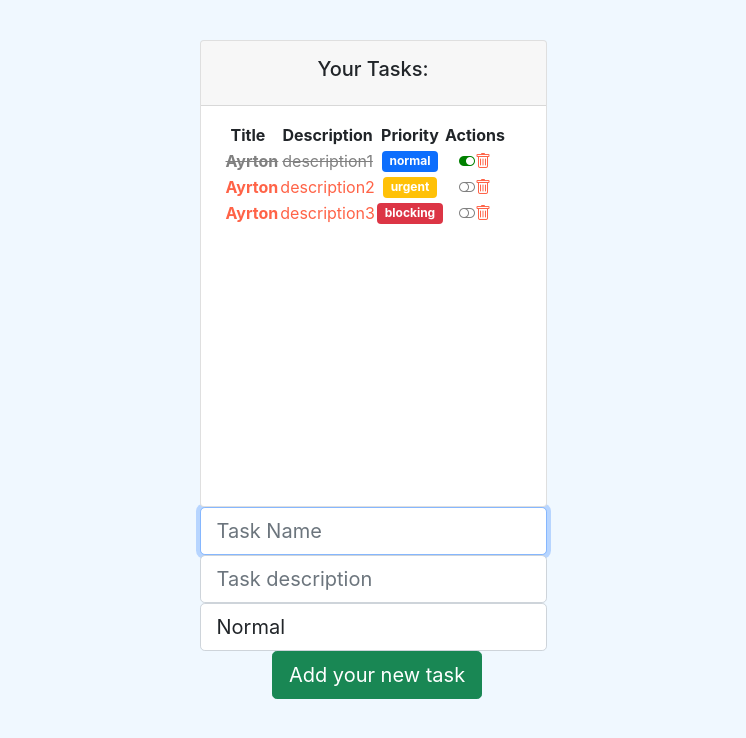
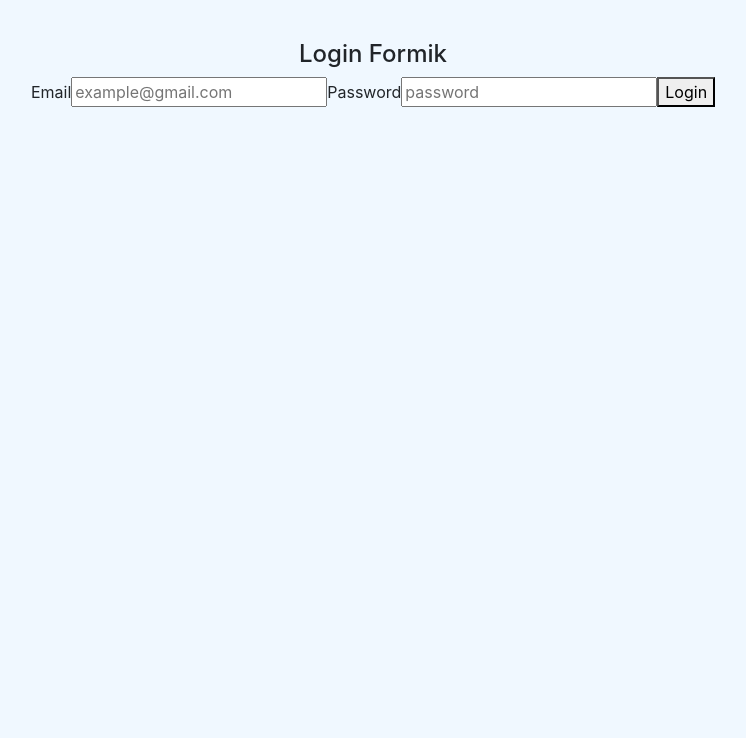
Before and after one commit to AyrtonRada/ReactOB, a React (Create React App) app: page / in a window 1280 px wide. Shown: the top 738 px of the page, without its empty margins (267-1013 px from the left). Built offline with nearby package versions, Linux system fonts and the light colour scheme.

Commit message:
formik with errors and localStorage

```diff
--- a/package.json
+++ b/package.json
@@ -9,11 +9,13 @@
     "axios": "^0.27.2",
     "bootstrap": "^5.1.3",
     "bootstrap-icons": "^1.9.1",
+    "formik": "^2.2.9",
     "node-sass": "^7.0.1",
     "react": "^18.2.0",
     "react-dom": "^18.2.0",
     "react-scripts": "5.0.1",
-    "web-vitals": "^2.1.4"
+    "web-vitals": "^2.1.4",
+    "yup": "^0.32.11"
   },
   "scripts": {
     "start": "react-scripts start",
--- a/src/App.js
+++ b/src/App.js
@@ -8,6 +8,7 @@
 import Greeting_styled from './components/pure/greetingStyled';
 import Life_cycle from './hooks/life_cycle';
 import Element_component from './components/pure/element_component';
+import Login_form from './components/pure/forms/loginFormik';
 
 function App() {
   return (
@@ -16,12 +17,13 @@
         {/* <img src={logo} className="App-logo" alt="logo" /> */}
         {/* <Greeting name="Alberto"/> */}
         {/* <GreetingF name="juan"/> */}
-        <TaskListComponent />
+        {/* <TaskListComponent /> */}
         {/* <Contact_list /> */}
         {/* <Greeting_styled name="Ayrton" /> */}
         {/* <Life_cycle/> */}
         {/* </header> */}
         {/* <Element_component/> */}
+        <Login_form />
     </div>
   );
 }
--- /dev/null
+++ b/src/components/pure/forms/loginFormik.jsx
@@ -0,0 +1,73 @@
+import React, { useState } from 'react'
+import { Formik, Form, Field, ErrorMessage } from 'formik'
+import * as Yup from 'yup'
+
+const Login_form = () => {
+
+    const login_schema = Yup.object().shape(
+        {
+            email: Yup.string()
+                    .email('Invalid email format')
+                    .required('Email is required'),
+            password: Yup.string()
+                    .required('Password is required')
+        }
+    )
+
+    const initial_credentials =
+        {
+            email: '',
+            password: ''
+        }
+
+
+    return (
+    <div>
+        <h4>Login Formik</h4>
+        <Formik initialValues={initial_credentials}
+            // ** Yup validation schema
+            validationSchema={login_schema}
+            // ** onSubmit event
+            onSubmit={async(values) => {
+            await new Promise((r) => setTimeout(r, 500))
+            alert(JSON.stringify(values, null, 2))
+            // ** We save the data in the localstorage
+            localStorage.setItem('credentials', values)
+       }}
+       >
+
+       {({  values,
+            touched,
+            errors,
+            isSubmitting,
+            handleBlur}) => (
+                <Form>
+                <label htmlFor="email">Email</label>
+                <Field id="email" type="email" name="email" placeholder="example@gmail.com" />
+                {
+                    errors.email && touched.email && (
+                    <ErrorMessage name="email" />
+                    )
+                }
+                <label htmlFor="password">Password</label>
+                <Field
+                id="password"
+                name="password"
+                placeholder="password"
+                type="password"
+                 />
+                 {
+                    errors.password && touched.password && (
+                        <ErrorMessage name="password" />
+                    )
+                }
+                <button type="submit">Login</button>
+                {isSubmitting ? (<p>Login your credentials...</p>): null}
+            </Form>
+       )}
+        </Formik>
+    </div>
+  )
+}
+
+export default Login_form
```
Also changed, not shown: src/components/pure/forms/loginForm.jsx (deleted, +0 -22 lines), 1 other file (tests, documents, lock files or other folders).
